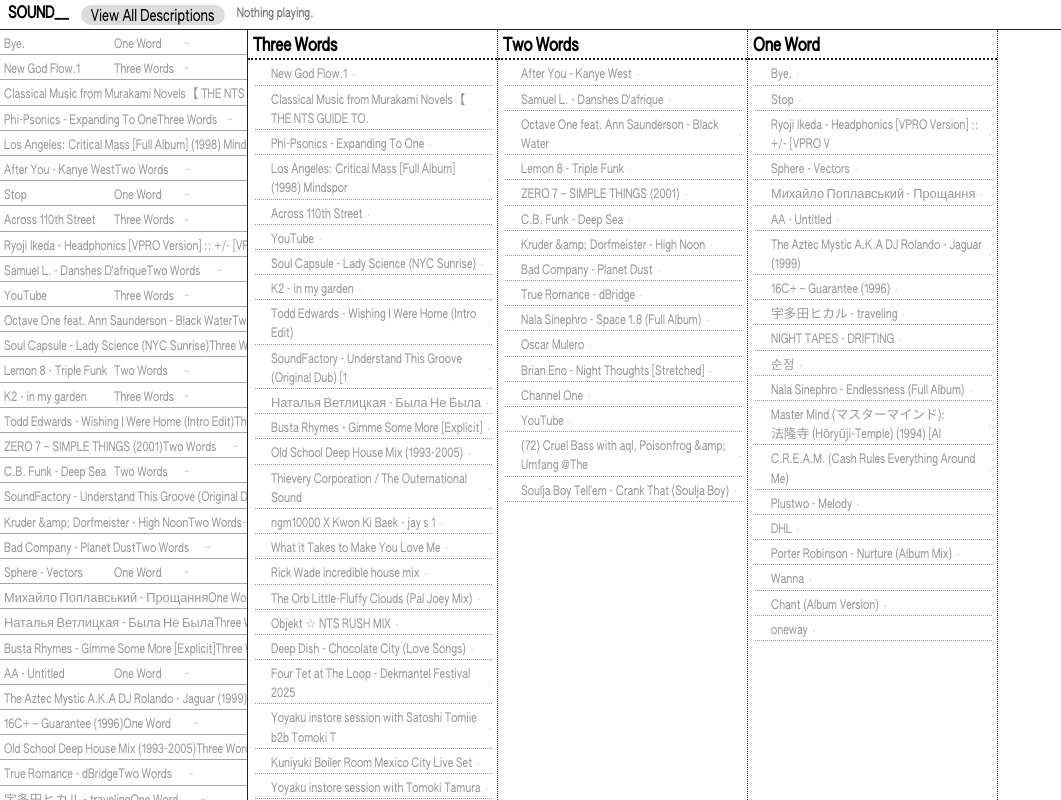
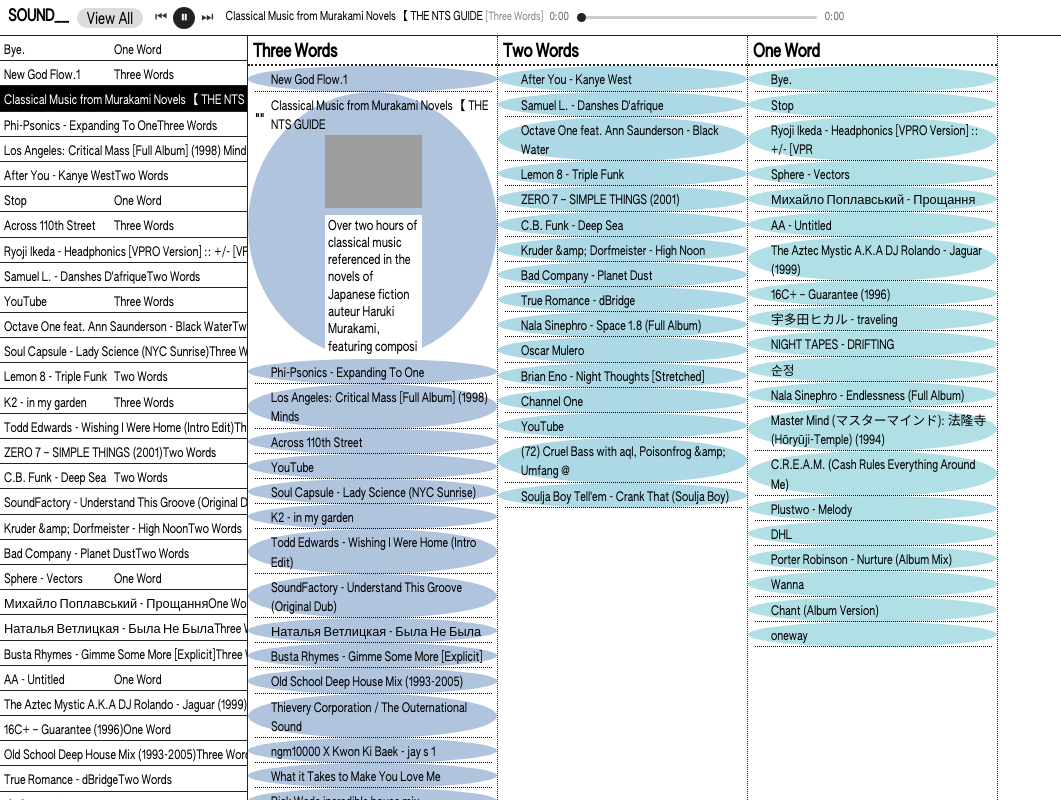
Before and after one commit to ReidSurmeier/music-player, a Next.js app: page /music-player/ in a window 1280 px wide. Both pictures are taken after a click on the item 123 px from the left and 92 px from the top of the page. Shown: the whole page, without its empty margins (0-1061 px from the left). Built offline with nearby package versions, Linux system fonts and the light colour scheme; no server answers; grey boxes are pictures that could not be loaded; a web font is replaced by a local one.

Commit message:
feat: working audio player, live progress bar, transport controls (⏮⏸⏭), keyboard shortcuts, error handling

```diff
--- a/app/globals.css
+++ b/app/globals.css
@@ -49,8 +49,8 @@ body {
   padding: 0;
   margin: 0;
   width: 248px;
-  height: calc(100vh - 30px);
-  margin-top: 30px;
+  height: calc(100vh - 36px);
+  margin-top: 36px;
   position: fixed;
   border-right: 1px solid #222;
   overflow-y: scroll;
@@ -102,11 +102,11 @@ body {
   color: white !important;
 }
 
-/* ── TITLE BAR (.titleContainer) — exact nagizin ── */
+/* ── TITLE BAR (.titleContainer) ── */
 .titleContainer {
   position: fixed;
   top: 0;
-  padding: 4px 8px;
+  padding: 0 8px;
   border-bottom: 1px solid #222;
   width: 100%;
   z-index: 10;
@@ -114,8 +114,8 @@ body {
   font-size: 1rem;
   display: flex;
   align-items: center;
-  gap: 12px;
-  height: 30px;
+  gap: 8px;
+  height: 36px;
   overflow: hidden;
 }
 h1 {
@@ -125,15 +125,15 @@ h1 {
   flex-shrink: 0;
 }
 .nowPlaying {
-  font-size: 0.8rem;
-  color: #666;
+  font-size: 0.75rem;
+  color: #888;
+  flex: 1;
+  white-space: nowrap;
   overflow: hidden;
-  white-space: nowrap;
   text-overflow: ellipsis;
-  flex: 1;
 }
-.nowPlaying.active { color: #000; }
 
+/* Shared button base */
 button {
   cursor: pointer;
   display: inline-block;
@@ -149,12 +149,111 @@ button {
   white-space: nowrap;
 }
 
-/* ── CONTENT AREA — exact nagizin: position absolute, no conflicting constraints ── */
+/* Transport controls (⏮ ▶ ⏭) */
+.transport {
+  display: flex;
+  align-items: center;
+  gap: 2px;
+  flex-shrink: 0;
+}
+.transport-btn {
+  background: none;
+  border: none;
+  border-radius: 4px;
+  padding: 0 4px;
+  font-size: 0.85rem;
+  height: 22px;
+  cursor: pointer;
+  color: #333;
+  font-family: inherit;
+  line-height: 1;
+}
+.transport-btn:hover { background-color: #e0e0e0; }
+.transport-btn.play-pause {
+  font-size: 1rem;
+  padding: 0 6px;
+  background-color: #222;
+  color: white;
+  border-radius: 50%;
+  width: 22px;
+  height: 22px;
+  display: flex;
+  align-items: center;
+  justify-content: center;
+}
+.transport-btn.play-pause:hover { background-color: #444; }
+
+/* Live info bar (title + scrubber + time) */
+.live-bar {
+  display: flex;
+  align-items: center;
+  gap: 6px;
+  flex: 1;
+  overflow: hidden;
+  min-width: 0;
+}
+.live-title {
+  font-size: 0.75rem;
+  white-space: nowrap;
+  overflow: hidden;
+  text-overflow: ellipsis;
+  flex-shrink: 1;
+  min-width: 0;
+}
+.live-cat {
+  color: #888;
+  font-size: 0.7rem;
+}
+.live-time {
+  font-size: 0.7rem;
+  color: #666;
+  white-space: nowrap;
+  flex-shrink: 0;
+  font-variant-numeric: tabular-nums;
+}
+
+/* Progress slider */
+.progress-slider {
+  -webkit-appearance: none;
+  appearance: none;
+  height: 3px;
+  flex: 1;
+  min-width: 60px;
+  max-width: 240px;
+  border-radius: 2px;
+  background: linear-gradient(
+    to right,
+    #222 0%,
+    #222 var(--pct, 0%),
+    #ccc var(--pct, 0%),
+    #ccc 100%
+  );
+  outline: none;
+  cursor: pointer;
+}
+.progress-slider::-webkit-slider-thumb {
+  -webkit-appearance: none;
+  width: 9px;
+  height: 9px;
+  border-radius: 50%;
+  background: #222;
+  cursor: pointer;
+}
+.progress-slider::-moz-range-thumb {
+  width: 9px;
+  height: 9px;
+  border-radius: 50%;
+  background: #222;
+  border: none;
+  cursor: pointer;
+}
+
+/* ── CONTENT AREA ── */
 .content {
   position: absolute;
   overflow-x: scroll;
   margin-left: 248px;
-  margin-top: 30px;
+  margin-top: 36px;
   scrollbar-width: none;
 }
 .content::-webkit-scrollbar { display: none; }
@@ -172,7 +271,7 @@ button {
   width: 250px;
   flex-shrink: 0;
   border-right: 1px dotted #222;
-  height: calc(100vh - 30px);
+  height: calc(100vh - 36px);
   scrollbar-width: none;
 }
 .category::-webkit-scrollbar { display: none; }
--- a/app/page.tsx
+++ b/app/page.tsx
@@ -10,7 +10,6 @@ interface Song {
   description: string;
   thumbnail: string;
   categories: string[];
-  available?: boolean;
 }
 
 interface Column {
@@ -28,167 +27,169 @@ const CATEGORY_ORDER = [
   "threewords","twowords","oneword",
 ];
 
-const LABEL_MAP: Record<string, string> = {
-  threewords: "Three Words",
-  twowords: "Two Words",
-  oneword: "One Word",
+const LABEL_MAP: Record<string,string> = {
+  threewords:"Three Words", twowords:"Two Words", oneword:"One Word",
 };
 
-// Actual CSS named colors matching each category — used as pill background like nagizin
-const CAT_BG: Record<string, string> = {
-  edible: "BurlyWood",
-  fruit: "Orange",
-  dessert: "PeachPuff",
-  people: "AliceBlue",
-  floral: "Lavender",
-  gemstones: "Turquoise",
-  location: "Peru",
-  alcohol: "Chartreuse",
-  animal: "Tan",
-  plants: "LawnGreen",
-  nature: "MediumSeaGreen",
-  metals: "Silver",
-  elements: "Aqua",
-  artifact: "AntiqueWhite",
-  fabric: "Linen",
-  time: "MediumSpringGreen",
-  mid: "MediumAquaMarine",
-  pale: "PaleGoldenRod",
-  light: "LightYellow",
-  dark: "DarkSlateGray",
-  deep: "DeepSkyBlue",
-  red: "Crimson",
-  yellow: "Yellow",
-  pink: "HotPink",
-  orange: "DarkOrange",
-  purple: "MediumPurple",
-  green: "LimeGreen",
-  blue: "CornflowerBlue",
-  brown: "SaddleBrown",
-  white: "WhiteSmoke",
-  gray: "Gray",
-  threewords: "LightSteelBlue",
-  twowords: "LightBlue",
-  oneword: "PowderBlue",
+const CAT_BG: Record<string,string> = {
+  edible:"BurlyWood", fruit:"Orange", dessert:"PeachPuff", people:"AliceBlue",
+  floral:"Lavender", gemstones:"Turquoise", location:"Peru", alcohol:"Chartreuse",
+  animal:"Tan", plants:"LawnGreen", nature:"MediumSeaGreen", metals:"Silver",
+  elements:"Aqua", artifact:"AntiqueWhite", fabric:"Linen", time:"MediumSpringGreen",
+  mid:"MediumAquaMarine", pale:"PaleGoldenRod", light:"LightYellow", dark:"DarkSlateGray",
+  deep:"DeepSkyBlue", red:"Crimson", yellow:"Yellow", pink:"HotPink", orange:"DarkOrange",
+  purple:"MediumPurple", green:"LimeGreen", blue:"CornflowerBlue", brown:"SaddleBrown",
+  white:"WhiteSmoke", gray:"Gray", threewords:"LightSteelBlue", twowords:"LightBlue",
+  oneword:"PowderBlue",
 };
 
 function catLabel(id: string) {
   return LABEL_MAP[id] || (id.charAt(0).toUpperCase() + id.slice(1));
 }
 
-function shortTitle(title: string) {
+function cleanTitle(title: string) {
   return title
-    .replace(/ - YouTube$/i, "")
-    .replace(/\s*\(Official.*?\)/gi, "")
-    .replace(/\s*\[Official.*?\]/gi, "")
-    .replace(/\s*\|.*$/, "")
+    .replace(/ - YouTube$/i,"")
+    .replace(/\s*\(Official[^)]*\)/gi,"")
+    .replace(/\s*\[Official[^)]*\]/gi,"")
+    .replace(/\s*\|.*$/,"")
     .trim()
-    .slice(0, 55);
+    .slice(0, 52);
+}
+
+function fmtTime(sec: number) {
+  if (!isFinite(sec) || isNaN(sec)) return "0:00";
+  const m = Math.floor(sec / 60);
+  const s = Math.floor(sec % 60);
+  return `${m}:${s.toString().padStart(2,"0")}`;
 }
 
 export default function MusicPlayer() {
-  const [songs, setSongs] = useState<Song[]>([]);
-  const [columns, setColumns] = useState<Column[]>([]);
-  const [currentSong, setCurrentSong] = useState<Song | null>(null);
-  const [isPlaying, setIsPlaying] = useState(false);
-  const audioRef = useRef<HTMLAudioElement | null>(null);
+  const audioRef = useRef<HTMLAudioElement>(null);
   const sidebarRef = useRef<HTMLUListElement>(null);
   const contentRef = useRef<HTMLElement>(null);
   const colRefs = useRef<Record<string, HTMLDivElement | null>>({});
   const detailsRefs = useRef<Record<string, HTMLDetailsElement | null>>({});
 
+  const [songs, setSongs] = useState<Song[]>([]);
+  const [columns, setColumns] = useState<Column[]>([]);
+  const [queue, setQueue] = useState<Song[]>([]); // current column's song list for next/prev
+  const [currentSong, setCurrentSong] = useState<Song | null>(null);
+  const [isPlaying, setIsPlaying] = useState(false);
+  const [currentTime, setCurrentTime] = useState(0);
+  const [duration, setDuration] = useState(0);
+  const [allOpen, setAllOpen] = useState(false);
+  const [errored, setErrored] = useState<Set<string>>(new Set());
+
+  // Load songs — no HEAD check, just load all
   useEffect(() => {
     fetch("/music-player/songs.json")
-      .then((r) => r.json())
-      .then(async (data: Song[]) => {
-        const checked = await Promise.all(
-          data.map(async (song) => {
-            try {
-              const res = await fetch(`/music-player/audio/${song.yt_id}.mp3`, { method: "HEAD" });
-              return { ...song, available: res.ok };
-            } catch {
-              return { ...song, available: false };
-            }
-          })
-        );
-        setSongs(checked);
-
-        // Group by primary category (first in array)
+      .then(r => r.json())
+      .then((data: Song[]) => {
+        setSongs(data);
         const colMap: Record<string, Song[]> = {};
-        checked.forEach((song) => {
+        data.forEach(song => {
           const cat = (song.categories || ["gray"])[0];
           if (!colMap[cat]) colMap[cat] = [];
           colMap[cat].push(song);
         });
-
         setColumns(
           CATEGORY_ORDER
-            .filter((cat) => colMap[cat]?.length)
-            .map((cat) => ({ id: cat, label: catLabel(cat), songs: colMap[cat] }))
+            .filter(cat => colMap[cat]?.length)
+            .map(cat => ({ id: cat, label: catLabel(cat), songs: colMap[cat] }))
         );
       });
   }, []);
 
-  const playSong = useCallback((song: Song) => {
-    if (!song.available) return;
+  // ── Play a song ──────────────────────────────────────────────────
+  const playSong = useCallback((song: Song, colSongs?: Song[]) => {
+    const audio = audioRef.current;
+    if (!audio) return;
 
-    // Close all open details, open this one
-    Object.values(detailsRefs.current).forEach((el) => {
-      if (el) el.open = false;
-    });
+    // Update queue for next/prev
+    if (colSongs) setQueue(colSongs);
+
+    // Close all pills, open this one
+    Object.values(detailsRefs.current).forEach(el => { if (el) el.open = false; });
     const det = detailsRefs.current[song.yt_id];
     if (det) det.open = true;
 
-    if (audioRef.current) {
-      audioRef.current.pause();
-      audioRef.current.src = `/music-player/audio/${song.yt_id}.mp3`;
-      audioRef.current.play().catch(() => {});
-    }
+    audio.src = `/music-player/audio/${song.yt_id}.mp3`;
+    audio.load();
+    audio.play().catch(err => {
+      console.warn("Play failed:", err);
+      setIsPlaying(false);
+    });
+
     setCurrentSong(song);
     setIsPlaying(true);
+    setCurrentTime(0);
+    setDuration(0);
 
-    // Scroll sidebar
-    const li = sidebarRef.current?.querySelector(`[data-id="${song.yt_id}"]`) as HTMLElement;
+    // Scroll sidebar to song
+    const li = sidebarRef.current?.querySelector(`[data-ytid="${song.yt_id}"]`) as HTMLElement;
     li?.scrollIntoView({ block: "nearest" });
 
-    // Scroll column into view
+    // Scroll content to column
     const cat = (song.categories || ["gray"])[0];
     const col = colRefs.current[cat];
     if (col && contentRef.current) {
-      const colLeft = col.offsetLeft;
-      contentRef.current.scrollTo({ left: colLeft - 10, behavior: "smooth" });
+      contentRef.current.scrollTo({ left: col.offsetLeft - 4, behavior: "smooth" });
     }
   }, []);
 
+  // ── Next / Prev ───────────────────────────────────────────────────
   const playNext = useCallback(() => {
-    if (!currentSong) return;
-    const cat = (currentSong.categories || ["gray"])[0];
-    const col = columns.find((c) => c.id === cat);
-    if (!col) return;
-    const idx = col.songs.findIndex((s) => s.yt_id === currentSong.yt_id);
-    const next = col.songs.slice(idx + 1).find((s) => s.available);
-    if (next) playSong(next);
+    if (!currentSong || queue.length === 0) return;
+    const idx = queue.findIndex(s => s.yt_id === currentSong.yt_id);
+    const next = queue.slice(idx + 1).find(s => !errored.has(s.yt_id));
+    if (next) playSong(next, queue);
     else setIsPlaying(false);
-  }, [currentSong, columns, playSong]);
+  }, [currentSong, queue, errored, playSong]);
 
-  useEffect(() => {
-    const audio = new Audio();
-    audio.onended = playNext;
-    audio.onplay = () => setIsPlaying(true);
-    audio.onpause = () => setIsPlaying(false);
-    audioRef.current = audio;
-    return () => { audio.pause(); };
-  }, []);
+  const playPrev = useCallback(() => {
+    if (!currentSong || queue.length === 0) return;
+    const idx = queue.findIndex(s => s.yt_id === currentSong.yt_id);
+    const prev = [...queue.slice(0, idx)].reverse().find(s => !errored.has(s.yt_id));
+    if (prev) playSong(prev, queue);
+  }, [currentSong, queue, errored, playSong]);
 
-  useEffect(() => {
-    if (audioRef.current) audioRef.current.onended = playNext;
-  }, [playNext]);
+  const togglePlayPause = useCallback(() => {
+    const audio = audioRef.current;
+    if (!audio || !currentSong) return;
+    if (audio.paused) audio.play().catch(console.warn);
+    else audio.pause();
+  }, [currentSong]);
 
-  // Hover = color fill like nagizin, fade back after 2s
+  // ── Seek ──────────────────────────────────────────────────────────
+  const handleSeek = (e: React.ChangeEvent<HTMLInputElement>) => {
+    const audio = audioRef.current;
+    if (!audio) return;
+    const t = Number(e.target.value);
+    audio.currentTime = t;
+    setCurrentTime(t);
+  };
+
+  // ── Toggle all details ─────────────────────────────────────────
+  const toggleAll = () => {
+    const next = !allOpen;
+    setAllOpen(next);
+    Object.values(detailsRefs.current).forEach(el => { if (el) el.open = next; });
+  };
+
+  // ── Details toggle handler ─────────────────────────────────────
+  const handleDetailsToggle = (song: Song, colSongs: Song[], el: HTMLDetailsElement) => {
+    if (el.open) {
+      playSong(song, colSongs);
+    } else if (currentSong?.yt_id === song.yt_id) {
+      audioRef.current?.pause();
+    }
+  };
+
+  // ── Sidebar hover (nagizin-style color on hover, fade back 2s) ──
   const onSidebarEnter = (el: HTMLLIElement, song: Song) => {
     if (currentSong?.yt_id === song.yt_id) return;
-    const cat = (song.categories || ["gray"])[0];
-    el.style.backgroundColor = CAT_BG[cat] || "#e0e0e0";
+    el.style.backgroundColor = CAT_BG[(song.categories||["gray"])[0]] || "#e0e0e0";
   };
   const onSidebarLeave = (el: HTMLLIElement, song: Song) => {
     setTimeout(() => {
@@ -196,25 +197,19 @@ export default function MusicPlayer() {
     }, 2000);
   };
 
-  const [allOpen, setAllOpen] = useState(false);
-  const toggleAll = () => {
-    const next = !allOpen;
-    setAllOpen(next);
-    Object.values(detailsRefs.current).forEach((el) => {
-      if (el) el.open = next;
-    });
-  };
+  // ── Keyboard shortcuts ─────────────────────────────────────────
+  useEffect(() => {
+    const h = (e: KeyboardEvent) => {
+      if (e.target instanceof HTMLInputElement) return;
+      if (e.code === "Space") { e.preventDefault(); togglePlayPause(); }
+      if (e.code === "ArrowRight") playNext();
+      if (e.code === "ArrowLeft") playPrev();
+    };
+    window.addEventListener("keydown", h);
+    return () => window.removeEventListener("keydown", h);
+  }, [togglePlayPause, playNext, playPrev]);
 
-  // Handle details toggle: if opened manually, play the song
-  const handleDetailsToggle = (song: Song, el: HTMLDetailsElement) => {
-    if (el.open) {
-      playSong(song);
-    } else if (currentSong?.yt_id === song.yt_id && audioRef.current) {
-      audioRef.current.pause();
-    }
-  };
-
-  // Resize reload — exact nagizin behavior
+  // ── Window resize reload (nagizin behavior) ────────────────────
   useEffect(() => {
     let t: ReturnType<typeof setTimeout>;
     const h = () => { clearTimeout(t); t = setTimeout(() => location.reload(), 300); };
@@ -222,90 +217,138 @@ export default function MusicPlayer() {
     return () => window.removeEventListener("resize", h);
   }, []);
 
+  const cat = currentSong ? (currentSong.categories || ["gray"])[0] : null;
+  const progress = duration > 0 ? (currentTime / duration) * 100 : 0;
+
   return (
     <>
-      {/* ── TITLE BAR ── */}
+      {/* ── AUDIO ELEMENT ─────────────────────────────────────────── */}
+      <audio
+        ref={audioRef}
+        onTimeUpdate={() => setCurrentTime(audioRef.current?.currentTime ?? 0)}
+        onDurationChange={() => setDuration(audioRef.current?.duration ?? 0)}
+        onPlay={() => setIsPlaying(true)}
+        onPause={() => setIsPlaying(false)}
+        onEnded={playNext}
+        onError={() => {
+          if (currentSong) {
+            setErrored(prev => new Set([...prev, currentSong.yt_id]));
+            playNext();
+          }
+        }}
+        style={{ display: "none" }}
+      />
+
+      {/* ── TITLE BAR ─────────────────────────────────────────────── */}
       <section className="titleContainer">
         <a href="#"><h1>SOUND__</h1></a>
+
         <button id="toggle-button" onClick={toggleAll}>
-          {allOpen ? "Hide All Descriptions" : "View All Descriptions"}
+          {allOpen ? "Hide All" : "View All"}
         </button>
-        <span className={`nowPlaying${currentSong ? " active" : ""}`}>
-          {currentSong
-            ? `${isPlaying ? "⏸" : "▶"} ${shortTitle(currentSong.title)}`
-            : "Nothing playing."}
-        </span>
+
+        {/* Transport controls */}
+        <div className="transport">
+          <button className="transport-btn" onClick={playPrev} title="Previous (←)">⏮</button>
+          <button className="transport-btn play-pause" onClick={togglePlayPause} title="Play/Pause (Space)">
+            {isPlaying ? "⏸" : "▶"}
+          </button>
+          <button className="transport-btn" onClick={playNext} title="Next (→)">⏭</button>
+        </div>
+
+        {/* Now playing info + progress */}
+        {currentSong ? (
+          <div className="live-bar">
+            <span className="live-title">
+              {cleanTitle(currentSong.title)}
+              {cat && <span className="live-cat"> [{catLabel(cat)}]</span>}
+            </span>
+            <span className="live-time">{fmtTime(currentTime)}</span>
+            <input
+              className="progress-slider"
+              type="range"
+              min={0}
+              max={duration || 100}
+              step={0.1}
+              value={currentTime}
+              onChange={handleSeek}
+              style={{ "--pct": `${progress}%` } as React.CSSProperties}
+            />
+            <span className="live-time">{fmtTime(duration)}</span>
+          </div>
+        ) : (
+          <span className="nowPlaying">Nothing playing. Click a song to begin.</span>
+        )}
       </section>
 
-      {/* ── SIDEBAR — master track list, styled like nagizin color list ── */}
+      {/* ── SIDEBAR — master track list ───────────────────────────── */}
       <ul className="colorList" ref={sidebarRef}>
-        {songs.map((song) => {
-          const cat = (song.categories || ["gray"])[0];
+        {songs.map(song => {
+          const songCat = (song.categories || ["gray"])[0];
           const isActive = currentSong?.yt_id === song.yt_id;
+          const isErr = errored.has(song.yt_id);
           return (
             <li
               key={song.yt_id}
-              data-id={song.yt_id}
+              data-ytid={song.yt_id}
               className={isActive ? "playing" : ""}
-              style={!song.available ? { opacity: 0.4, cursor: "default" } : {}}
-              onClick={() => playSong(song)}
-              onMouseOver={(e) => song.available && onSidebarEnter(e.currentTarget as HTMLLIElement, song)}
-              onMouseOut={(e) => song.available && onSidebarLeave(e.currentTarget as HTMLLIElement, song)}
+              style={isErr ? { opacity: 0.3, cursor: "default" } : {}}
+              onClick={() => {
+                if (isErr) return;
+                const col = columns.find(c => c.id === songCat);
+                playSong(song, col?.songs);
+              }}
+              onMouseOver={e => !isErr && onSidebarEnter(e.currentTarget as HTMLLIElement, song)}
+              onMouseOut={e => !isErr && onSidebarLeave(e.currentTarget as HTMLLIElement, song)}
             >
-              <table>
-                <tbody>
-                  <tr>
-                    <td title={shortTitle(song.title)}>{shortTitle(song.title)}</td>
-                    <td>{catLabel(cat)}</td>
-                    <td>{song.available ? "" : "–"}</td>
-                  </tr>
-                </tbody>
-              </table>
+              <table><tbody><tr>
+                <td title={cleanTitle(song.title)}>{cleanTitle(song.title)}</td>
+                <td>{catLabel(songCat)}</td>
+                <td>{isErr ? "×" : isActive && isPlaying ? "⏸" : ""}</td>
+              </tr></tbody></table>
             </li>
           );
         })}
       </ul>
 
-      {/* ── CONTENT — horizontal columns ── */}
-      {/* ref cast needed because section element type */}
-      <section
-        className="content"
-        ref={contentRef}
-      >
-        {/* Explicit width = columns * 250px forces overflow-x scroll, same trick as nagizin */}
+      {/* ── CONTENT — horizontal columns ──────────────────────────── */}
+      <section className="content" ref={contentRef}>
         <div
           id="categoryContainer"
           style={{ width: `${columns.length * 250}px` }}
         >
-          {columns.map((col) => (
+          {columns.map(col => (
             <div
               key={col.id}
               className={`category ${col.id}`}
-              ref={(el) => { colRefs.current[col.id] = el; }}
+              ref={el => { colRefs.current[col.id] = el; }}
             >
               <h2>{col.label}</h2>
-              {col.songs.map((song) => {
+              {col.songs.map(song => {
                 const bg = CAT_BG[col.id] || "LightGray";
                 const isActive = currentSong?.yt_id === song.yt_id;
+                const isErr = errored.has(song.yt_id);
                 return (
                   <details
                     key={song.yt_id}
-                    className={song.available ? "" : "unavailable"}
-                    style={song.available ? { backgroundColor: bg } : {}}
-                    ref={(el) => { detailsRefs.current[song.yt_id] = el; }}
-                    onToggle={(e) => song.available && handleDetailsToggle(song, e.currentTarget)}
+                    className={isErr ? "unavailable" : ""}
+                    style={!isErr ? { backgroundColor: bg } : {}}
+                    ref={el => { detailsRefs.current[song.yt_id] = el; }}
+                    onToggle={e =>
+                      !isErr && handleDetailsToggle(song, col.songs, e.currentTarget)
+                    }
                   >
                     <summary>
                       <span className="play-icon">
                         {isActive && isPlaying ? "⏸" : ""}
                       </span>
-                      {shortTitle(song.title)}
+                      {cleanTitle(song.title)}
                     </summary>
                     <figure>
                       {/* eslint-disable-next-line @next/next/no-img-element */}
                       <img
                         src={song.thumbnail}
-                        alt={shortTitle(song.title)}
+                        alt={cleanTitle(song.title)}
                         loading="lazy"
                       />
                       {song.description && (
```
